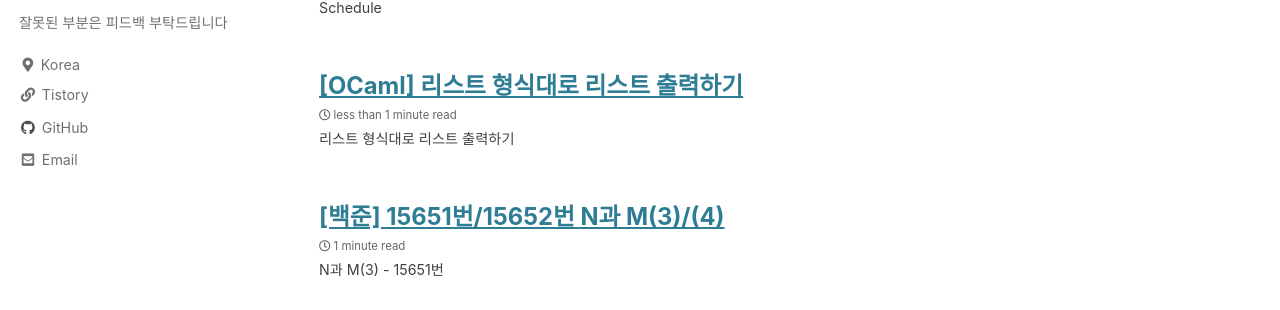
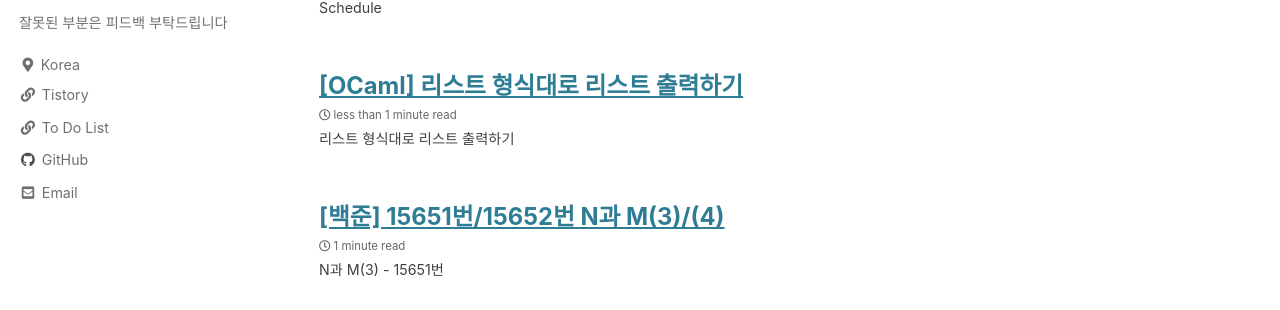
Before and after one commit to ggh-png/happyOBO.github.io, a Jekyll site: the page built from index.html, in a window 1280 px wide. Shown: the part 227-537 px from the top of the page. Built offline with Jekyll 4.4.1, drawn with Linux system fonts in a browser that asks for light colours; cached includes are drawn as plain includes; the list of posts is cut into pages by our own code.

Commit message:
Update _config.yml

```diff
--- a/_config.yml
+++ b/_config.yml
@@ -102,6 +102,9 @@ author:
     - label: "Tistory"
       icon: "fas fa-fw fa-link"
       url: "https://pi-314.tistory.com/"
+    - label: "To Do List"
+      icon: "fas fa-fw fa-link"
+      url: "https://happyobo.github.io/todolist/TodoList-post/"
     - label: "Facebook"
       icon: "fab fa-fw fa-facebook-square"
       # url: "https://facebook.com/"
```
